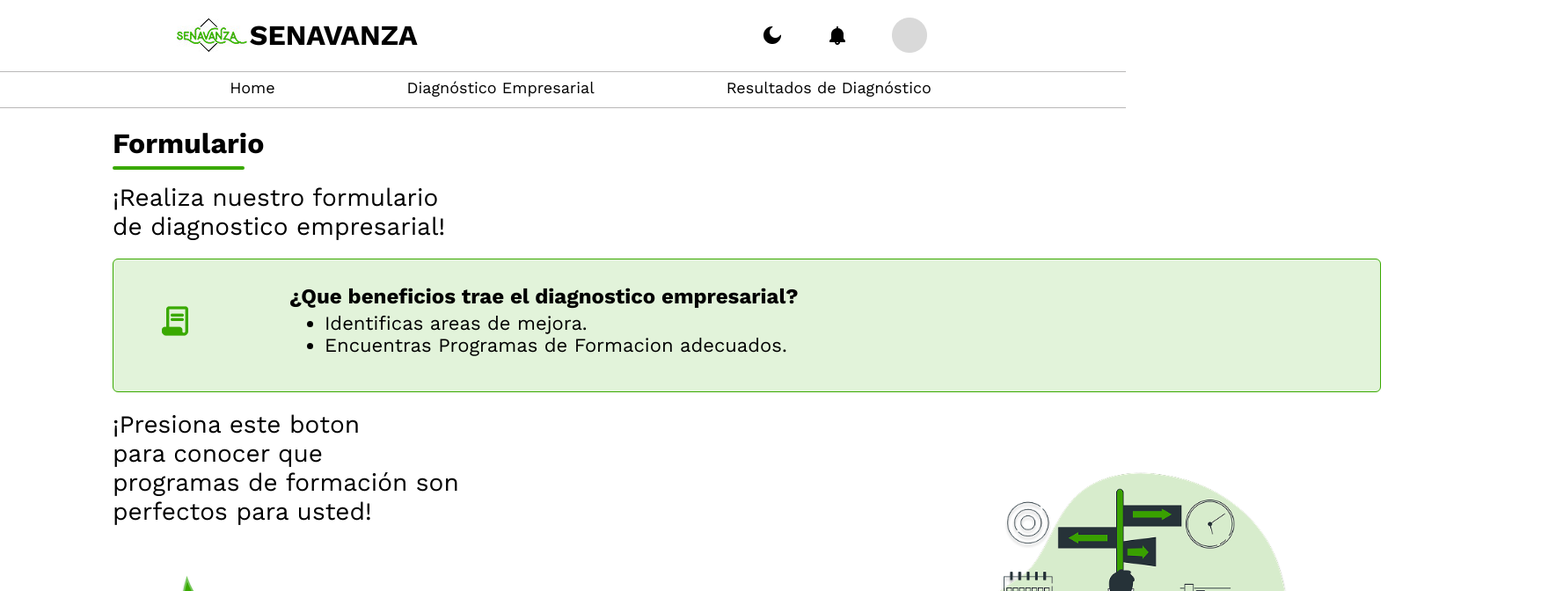
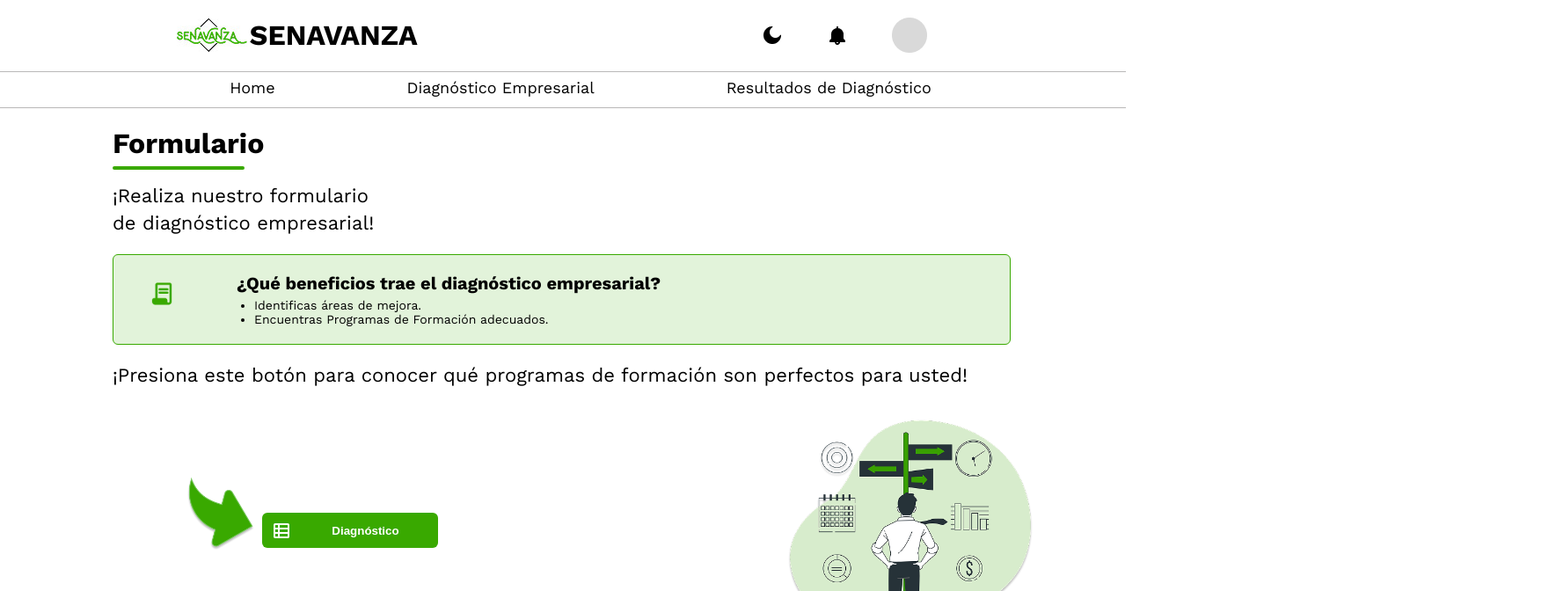
Before and after one commit to TheBullsT/proyectosenavanza, a React (Create React App) app: page /diagnostico-empresarial in a window 1280 px wide. Shown: the top 672 px of the page at 88% size, 1769 px wide, since content can reach past the window. Built offline with nearby package versions, Linux system fonts and the light colour scheme.

Commit message:
reponsive diagnostico

```diff
--- a/src/components/DiagnosticoEmpresarial/BannerHelp.jsx
+++ b/src/components/DiagnosticoEmpresarial/BannerHelp.jsx
@@ -4,15 +4,19 @@ import icon from '../../assets/img/icon-form.png'
 
 const BannerHelp = () => {
     return (
-    <div className='container-banner'>
-        <div className='icon-banner'><img src={icon} alt="Icono de Formulario" /></div>
-        <span className='banner-info'><p><b>¿Que beneficios trae el diagnostico empresarial?</b></p>
-        <ul className='banner-info'>
-            <li>Identificas areas de mejora.</li>
-            <li>Encuentras Programas de Formacion adecuados.</li>
-        </ul>
-        </span>
-    </div>
+        <div className='container-banner'>
+            <div className='icon-banner'>
+                <img src={icon} alt="Icono de Formulario" />
+            </div>
+            <div className='banner-info'>
+                <p><b>¿Qué beneficios trae el diagnóstico empresarial?</b></p>
+                <ul>
+                    <li>Identificas áreas de mejora.</li>
+                    <li>Encuentras Programas de Formación adecuados.</li>
+                </ul>
+            </div>
+        </div>
     );
 }
+
 export default BannerHelp;
--- a/src/components/DiagnosticoEmpresarial/Formulario.css
+++ b/src/components/DiagnosticoEmpresarial/Formulario.css
@@ -56,20 +56,65 @@ body {
     margin: 0;
     padding: 0;
   }
+   html {
+    margin: 0;
+    font-size: 62.5%;
+    box-sizing: border-box;
+    overflow-x: hidden;
+  }
+.container-banner {
+  display: flex;
+  flex-direction: row;
+  align-items: center;
+  border: 1px solid #39a900;
+  margin-top: 20px;
+  margin-bottom: 20px;
+  border-radius: 6px;
+  width: 85%;
+  padding: 15px;
+  background-color: #38a90025;
+  gap: 20px; /* Espacio entre icono y texto */
+}
 
-  .forms-layout{
-    max-width: 1250px;
+.icon-banner img {
+  width: 30px; /* Tamaño adecuado del ícono */
+  height: 30px;
+}
+
+.banner-info {
+  font-size: 16px;
+}
+
+.banner-info p {
+  margin: 0;
+  font-weight: bold;
+}
+
+.banner-info ul {
+  margin: 5px 0 0 0;
+  padding-left: 20px;
+}
+
+.banner-info li {
+  font-size: 14px;
+}
+
+.forms-layout {
   margin-top: 1%;
   margin-left: 10%;
 }
-  .title{
+
+.title {
   font-weight: bold;
 }
+
 .barra2 {
   display: flex;
   align-items: center;
   text-align: center;
+  width: 13%;
 }
+
 .linea2 {
   flex-grow: 1;
   border-top: 4px solid #39a900;
@@ -77,60 +122,117 @@ body {
   margin-bottom: 10%;
   margin-top: -10%;
 }
-  .barra2 {
-    width: 13%; /*Ancho*/
+
+.information {
+  font-size: 22px;
+  line-height: 1.4;
+  margin-top: 10px;
 }
-  .information{
-    font-size: 28px;
-    font-weight: '';
-  }
-  .container-banner{
+
+.container-banner {
+  display: flex;
+  flex-direction: row;
   border: 1px solid #39a900;
   margin-top: 20px;
   margin-bottom: 20px;
   border-radius: 6px;
-    width: 125%;
-    height: 150px;
+  width: 85%;
+  height: auto;
   background-color: #38a90025;
+  padding: 20px;
+}
 
-  }
-  .banner-info p{
-    transform: translate( 200px, -40px);
-    font-size: 24px;
+.banner-info p {
+  font-size: 20px;
+  font-weight: bold;
+  margin-bottom: 5px;
 }
 
 .banner-info {
-    transform: translate( 200px, -40px);
-    font-size: 22px;
-    margin-top: -20px;
+  font-size: 18px;
+  margin-left: 50px;
 }
-  .icon-banner{
-    transform: translate(50px, 50px);
+
+.icon-banner {
+  margin-left: 20px;
+  margin-bottom: 10px;
 }
-  .press{
-    display: grid;
-    grid-template-columns: 1fr 1fr 1fr;
+
+.press {
+  display: flex;
+  justify-content: space-between;
+  align-items: center;
+  width: 90%;
+  padding: 20px;
+  gap: 50px;
 }
-  .diagnostico-button{
+
+.press-boton {
   display: flex;
   flex-direction: column;
-    justify-content: center;
   align-items: center;
+}
+
+.imagen-flecha {
+  width: 150px;
+  height: auto;
+  margin-bottom: 10px;
+}
+
+.diagnostico-button {
   height: 40px;
   width: 200px;
-    padding-left: 20px;
+  padding-left: 35px;
   background-image: url(../../assets/img/imagen-diagnostico-home.png);
   background-repeat: no-repeat;
-    background-position: left 30px center;
-    border-radius: 6px;
-    text-align: center;
+  background-position: left 10px center;
   background-color: #39a900;
   color: white;
-    transform: translate(-140px ,140px);
+  border: none;
+  border-radius: 6px;
+  font-weight: bold;
+  transform: translate(150px, -90px);
+  cursor: pointer;
+}
 
+.person-image {
+  width: 300px;
+  height: auto;
 }
-  .person-image{
-    width: 400px;
-    height: 400px;
-    transform: translate(200px, -80px);
+
+/* Responsivo */
+@media (max-width: 768px) {
+  .press {
+    flex-direction: column;
+    align-items: center;
+    gap: 30px;
   }
+
+  .information {
+    font-size: 18px;
+    text-align: center;
+  }
+
+  .diagnostico-button {
+    width: 90%;
+    background-position: left 15px center;
+  }
+
+  .imagen-flecha {
+    width: 100px;
+  }
+
+  .person-image {
+    width: 80%;
+  }
+
+  .container-banner {
+    width: 95%;
+  }
+
+  .banner-info {
+    margin-left: 20px;
+  }
+}
+
+/* Responsive */
--- a/src/components/DiagnosticoEmpresarial/Formulario.jsx
+++ b/src/components/DiagnosticoEmpresarial/Formulario.jsx
@@ -3,6 +3,7 @@ import './Formulario.css';
 import BannerHelp from './BannerHelp';
 import arrow from '../../assets/img/arrow-green.png';
 import person from '../../assets/img/person-form.png';
+
 const FormsLayout = () => {
     return (
         <div className="forms-layout">
@@ -11,20 +12,26 @@ const FormsLayout = () => {
                 <span className="linea2"></span>
             </div>
             <div className='main-section'>
-                <span className='information'>¡Realiza nuestro formulario<br />
-                de diagnostico empresarial!</span>
+                <span className='information'>
+                    ¡Realiza nuestro formulario<br />
+                    de diagnóstico empresarial!
+                </span>
             </div>
             <BannerHelp />
             <div className='main-section'>
-                <span className='information'>¡Presiona este boton<br/> para conocer que <br/> programas de formación son <br/> perfectos para usted!</span>
+                <span className='information'>
+                    ¡Presiona este botón para conocer qué programas de formación son perfectos para usted!
+                </span>
             </div>
             <div className='press'>
-                <img src={arrow} alt="" />
-                <button className="diagnostico-button">Diagnostico</button>
-                <img className='person-image' src={person} alt="" />
+                <div className='press-boton'>
+                    <img className='imagen-flecha' src={arrow} alt="Imagen de flecha" />
+                    <button className="diagnostico-button">Diagnóstico</button>
+                </div>
+                <img className='person-image' src={person} alt="Persona formulario" />
             </div>
+        </div>
+    );
+}
 
-        </div>
-    )
-}
 export default FormsLayout;
```
Lines whose indentation alone changed are shown as unchanged.
